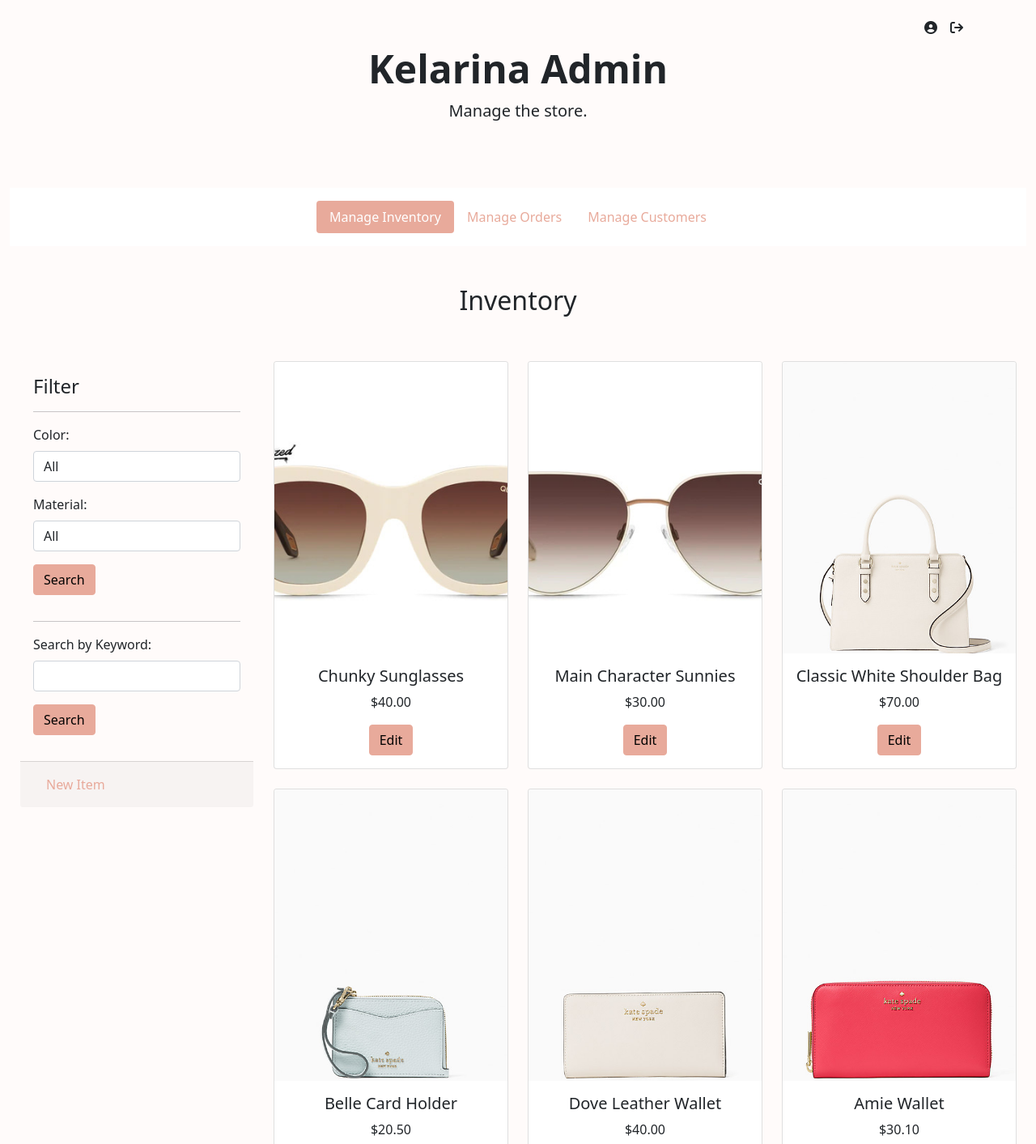
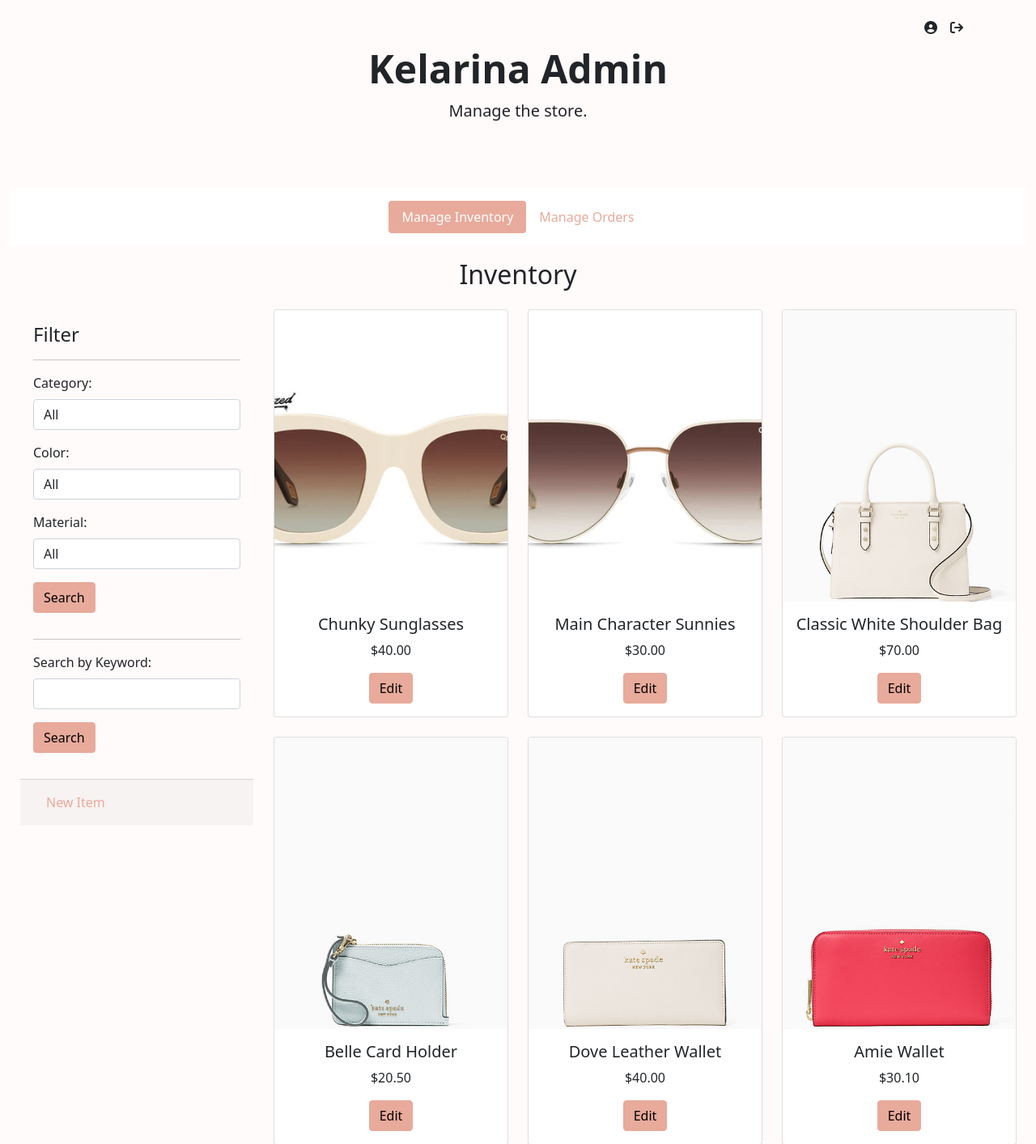
Before and after one commit to marinasaburova/WebFinalProject, a PHP site: page /admin/ in a window 1280 px wide. Shown: the top 1413 px of the page at 81% size. Run offline with PHP 8.4, Linux system fonts and the light colour scheme; the visitor is signed in with stand-in values (Sample User, id 1); data comes from the database, SQL or seed files in the repository; some libraries are stand-ins or nearby versions.

Commit message:
fixed view products function

```diff
--- a/admin/admin-view/inv-sidebar.php
+++ b/admin/admin-view/inv-sidebar.php
@@ -11,6 +11,16 @@ $materials = getMaterials();
             <hr class="my-3">
 
             <form action="." method="get">
+
+                <label for="category" class="form-label">Category:</label>
+                <select class="form-control mb-3" name="category">
+                    <option value="all">All</option>
+                    <option value="bags">Bags</option>
+                    <option value="sunglasses">Sunglasses</option>
+                    <option value="belts">Belts</option>
+                    <option value="watches">Watches</option>
+                </select>
+
                 <label for="colorsearch" class="form-label">Color:</label>
                 <select class="form-control mb-3" name="colorsearch">
                     <option value="all">All</option>
--- a/admin/admin-view/navigation.php
+++ b/admin/admin-view/navigation.php
@@ -24,7 +24,8 @@ if (isset($action)) {
         <ul class="nav nav-pills">
             <li class="nav-item"><a href=".?action=inventory" class="<?php echo $class_inventory ?>">Manage Inventory</a></li>
             <li class="nav-item"><a href=".?action=orders" class="<?php echo $class_orders ?>">Manage Orders</a></li>
-            <li class="nav-item"><a href="#" class="<?php echo $class_customers ?>">Manage Customers</a></li>
+            <!--    <li class="nav-item"><a href="#" class="<?php // echo $class_customers
+                                                            ?>">Manage Customers</a></li>-->
         </ul>
     </header>
 </nav>
--- a/admin/index.php
+++ b/admin/index.php
@@ -62,6 +62,11 @@ switch ($action) {
         // show homepage with products
     case ('inventory'):
         require_once('../utils/verify-admin.php');
+        $category = filter_input(INPUT_GET, 'category');
+        if ($category == NULL || $category == FALSE) {
+            $category = 'all';
+        }
+
         $color = filter_input(INPUT_GET, 'colorsearch');
         if ($color == NULL || $color == FALSE) {
             $color = 'all';
@@ -74,9 +79,8 @@ switch ($action) {
         if (isset($_GET['search'])) {
             $searchterm = filter_input(INPUT_GET, 'searchterm');
             $products = keywordSearchAdmin($searchterm, $color, $material);
-        }
-        else {
-            $products = getProducts($color, $material);
+        } else {
+            $products = getProducts($category, $color, $material);
         }
         include 'page/inventory.php';
         break;
--- a/admin/page/inventory.php
+++ b/admin/page/inventory.php
@@ -7,10 +7,22 @@ include 'admin-view/navigation.php';
 <!-- Middle Container -->
 <div class="container-fluid">
   <main>
-    <div class="py-5 text-center">
-      <h2>Inventory</h2>
-    </div>
+
     <div class="row">
+
+      <div class="py-3 text-center">
+        <h2>Inventory</h2>
+
+        <?php if ($category != 'all') echo "<span class='lead mb-4 mx-2'>Color:<i> $category </i></span>"
+        ?>
+        <?php if ($color != 'all') echo "<span class='lead mb-4 mx-2'>Color:<i> $color </i></span>"
+        ?>
+        <?php if ($material != 'all') echo "<span class='lead mb-4 mx-2'>Material:<i> $material </i></span>"
+        ?>
+        <?php if (isset($searchterm)) echo "<span class='lead mb-4'>Searching for:<i> $searchterm </i></span>"
+        ?>
+      </div>
+
       <!-- Sidebar -->
       <?php include 'admin-view/inv-sidebar.php'; ?>
 
--- a/function/store-db.php
+++ b/function/store-db.php
@@ -13,11 +13,15 @@ function getCategories()
     return $categories;
 }
 
-function getProducts($color, $material)
+function getProducts($category, $color, $material)
 {
     global $db;
 
     $query = 'SELECT * FROM `item` WHERE `quantity` > 0';
+
+    if ($category != 'all') {
+        $query .= ' AND `category` = :category';
+    }
 
     if ($color != 'all') {
         $query .= " AND `color` = :color";
@@ -30,6 +34,10 @@ function getProducts($color, $material)
     $query .= " ORDER BY `itemID` DESC";
 
     $statement = $db->prepare($query);
+
+    if ($category != 'all') {
+        $statement->bindValue(':category', $category);
+    }
 
     if ($color != 'all') {
         $statement->bindValue(':color', $color);
```
